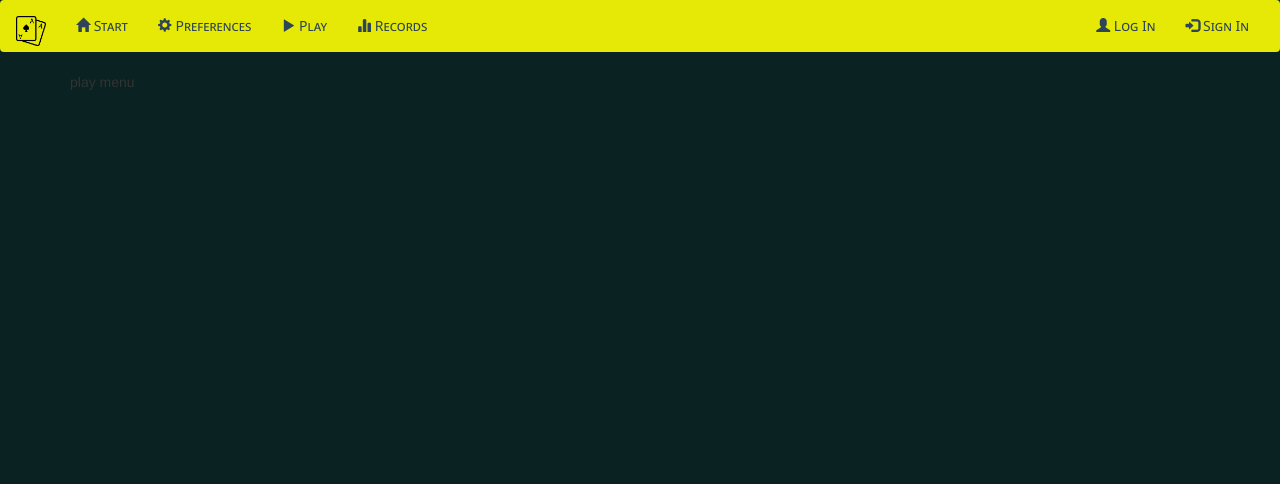
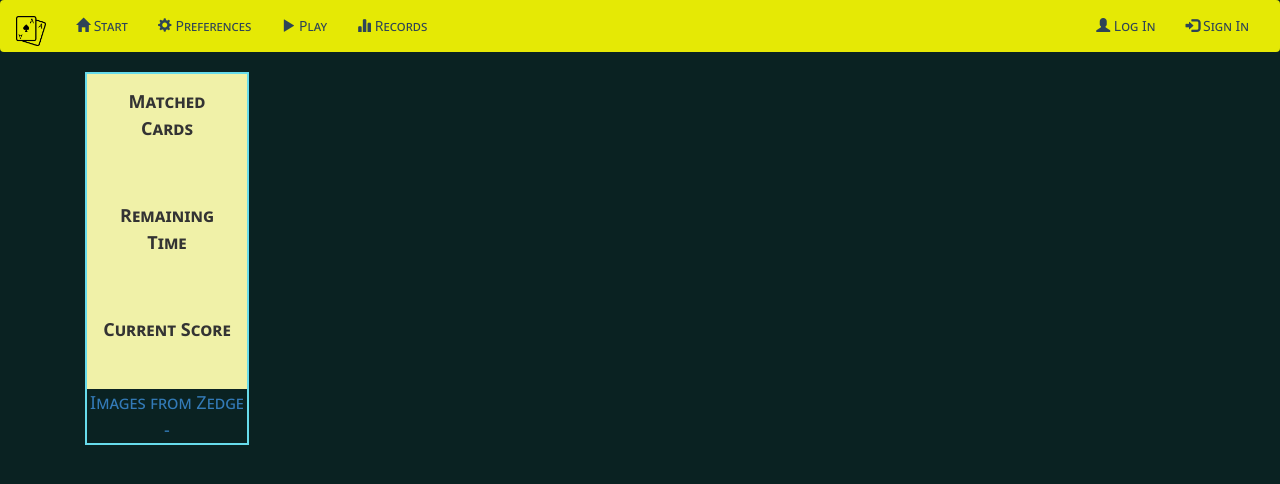
Before and after one commit to acalvom/memory-game-angular-andrea-calvo, an Angular app: page /play in a window 1280 px wide. Shown: the top 484 px of the page. Built offline with nearby package versions, Linux system fonts and the light colour scheme.

Commit message:
add game information view in Play menu

```diff
--- a/src/app/play/play.component.css
+++ b/src/app/play/play.component.css
@@ -0,0 +1,24 @@
+#matchedCards,
+#remainingTime,
+#current_score {
+  font: small-caps lighter 20px/150% "Segoe UI", Frutiger, "Frutiger Linotype",
+  "Dejavu Sans", "Helvetica Neue", Arial, sans-serif;
+  background-color: rgb(240, 241, 168);
+  text-align: center;
+  border: transparent;
+}
+
+.mainColumn {
+  width: auto;
+  font: small-caps lighter 18px/150% "Segoe UI", Frutiger, "Frutiger Linotype",
+  "Dejavu Sans", "Helvetica Neue", Arial, sans-serif;
+  text-align: center;
+  border: 2px solid rgb(103, 219, 235);
+}
+
+.column {
+  font: small-caps lighter 18px/150% "Segoe UI", Frutiger, "Frutiger Linotype",
+  "Dejavu Sans", "Helvetica Neue", Arial, sans-serif;
+  background-color: rgb(240, 241, 168);
+  padding: 14px;
+}
--- a/src/app/play/play.component.html
+++ b/src/app/play/play.component.html
@@ -1 +1,27 @@
-<p>play menu</p>
+<div id="game-info" class="col-md-2">
+  <div class="col-md-12 mainColumn">
+
+    <div id='cards' class="row">
+      <div class="col-md-12 column"><strong>Matched Cards</strong> <br />
+        <input type='text' id='matchedCards' name='matchedCards' size="6" readonly>
+      </div>
+    </div>
+
+    <div id='time' class="row">
+      <div class="col-md-12 column"><strong>Remaining Time</strong> <br />
+        <input type='text' id='remainingTime' name='remainingTime' size="6" readonly>
+      </div>
+    </div>
+
+    <div id='score' class="row">
+      <div class="col-md-12 column"><strong>Current Score</strong> <br />
+        <input type='text' id='current_score' name='current_score' size="6" readonly>
+      </div>
+    </div>
+
+    <div id="external-author" class="row">
+      <a href="https://www.zedge.net/ringtones-and-wallpapers/">Images from Zedge -</a>
+    </div>
+  </div>
+
+</div>
```
